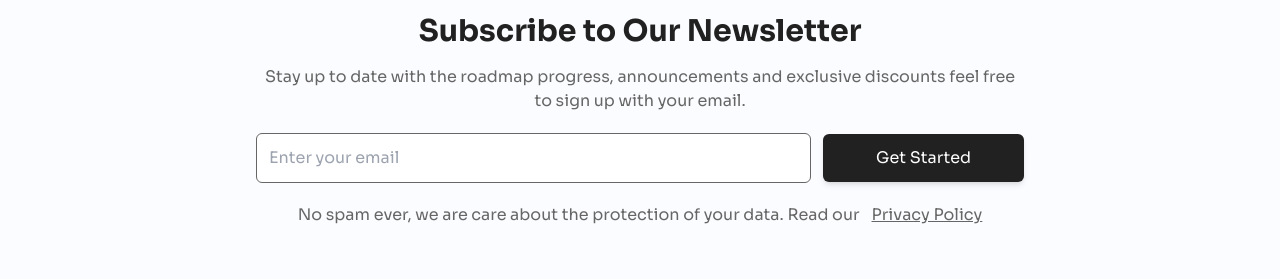
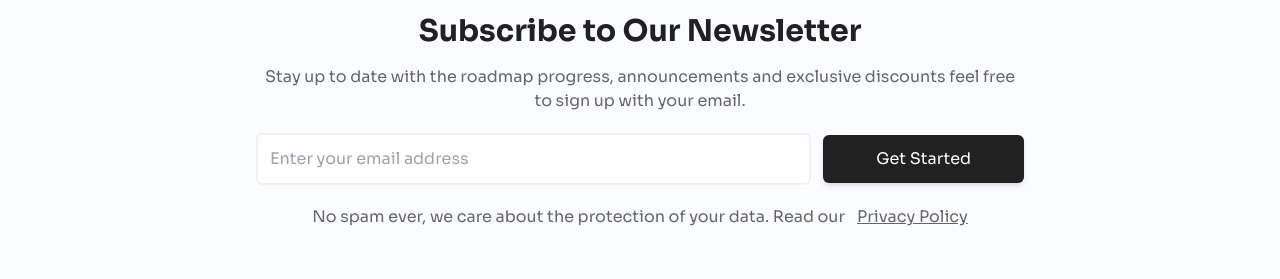
Before and after one commit to MarwanHishamAbbas/react-ecommerce, a React (Vite) app: page / in a window 1280 px wide. Shown: the part 1700-1979 px from the top of the page. Built offline with nearby package versions, Linux system fonts and the light colour scheme; no server answers; the HTML template or start-up script is replaced by a standard one.

Commit message:
reverse the cart item with slice().reverse()

```diff
--- a/src/components/Home/NewsLetter.jsx
+++ b/src/components/Home/NewsLetter.jsx
@@ -29,15 +29,15 @@ const NewsLetter = () => {
         >
           <input
             type="email"
-            placeholder="Enter your email"
-            className="text-gray-dark w-full p-3 rounded-md border border-gray-dark outline-none focus:ring-blue focus:ring-1 foucs:border-none"
+            placeholder="Enter your email address"
+            className="text-gray-dark w-full p-3 rounded-md border-2 border-gray-light outline-none focus:ring-blue focus:ring-1 foucs:border-none"
           />
           <button className="w-full sm:w-1/3 mt-3 px-8 py-3 rounded-md text-white bg-black outline-none shadow-md sm:mt-0 sm:ml-3 hover:bg-gray-dark transition-all">
             Get Started
           </button>
         </form>
         <p className="mt-5  text-center text-base text-gray-dark">
-          No spam ever, we are care about the protection of your data. Read our
+          No spam ever, we care about the protection of your data. Read our
           <a className="ml-3 underline" href="#">
             Privacy Policy
           </a>
--- a/src/components/Home/Promo.jsx
+++ b/src/components/Home/Promo.jsx
@@ -2,7 +2,7 @@ import { Link } from "react-router-dom";
 
 export default function Promo() {
   return (
-    <section className="relative overflow-hidden mt-24 md:mt-36">
+    <section className="relative overflow-hidden mt-24 sm:mt-36">
       <div className=" pt-16 pb-80 sm:pt-24 sm:pb-40 lg:pt-40 lg:pb-48">
         <div className="">
           <div className="sm:max-w-lg">
--- a/src/pages/Cart.jsx
+++ b/src/pages/Cart.jsx
@@ -29,7 +29,7 @@ export default function Cart() {
             <div className="flex h-full flex-col overflow-y-scroll bg-white shadow-xl">
               <div className="flex-1 overflow-y-auto py-6 px-4 sm:px-6">
                 <div className="flex items-start justify-between">
-                  <Dialog.Title className="text-lg font-medium">
+                  <Dialog.Title className="text-xl font-semibold">
                     {" "}
                     Shopping cart{" "}
                   </Dialog.Title>
@@ -55,7 +55,10 @@ export default function Cart() {
                           alt="no items"
                         />
                       ) : (
-                        cart.items.map((product) => (
+                        cart.items
+                          .slice()
+                          .reverse()
+                          .map((product) => (
                             <CartItem
                               key={product.id}
                               id={product.id}
@@ -72,7 +75,7 @@ export default function Cart() {
                 </div>
               </div>
 
-              <div className="border-t border-gray-200 py-6 px-4 sm:px-6">
+              <div className="border-t border-gray-light py-6 px-4 sm:px-6">
                 <div className="flex justify-between text-base font-bold">
                   <p className="font-semibold text-sm">Subtotal</p>
                   <p className="text-lg font-bold">${cart.totalPrice}.00</p>
```
Lines whose indentation alone changed are shown as unchanged.
